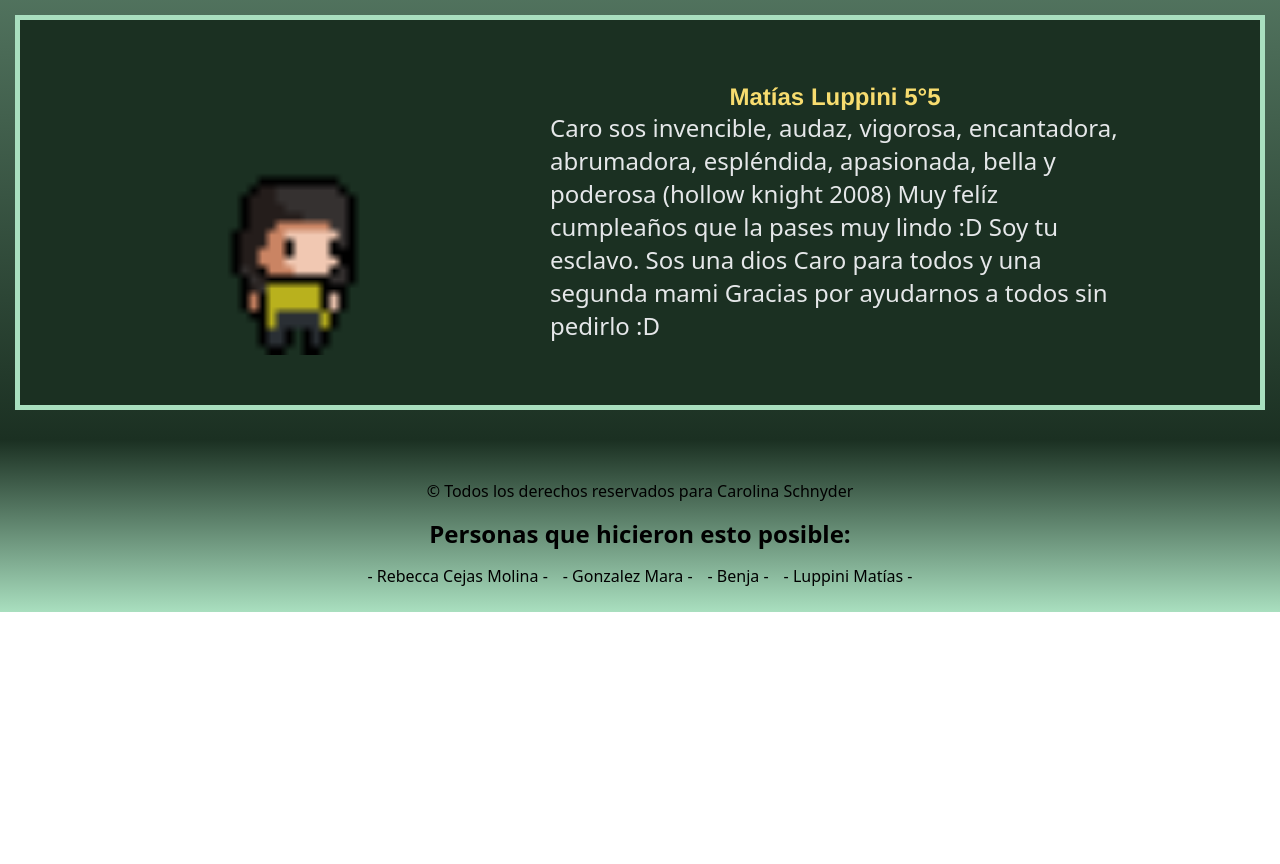
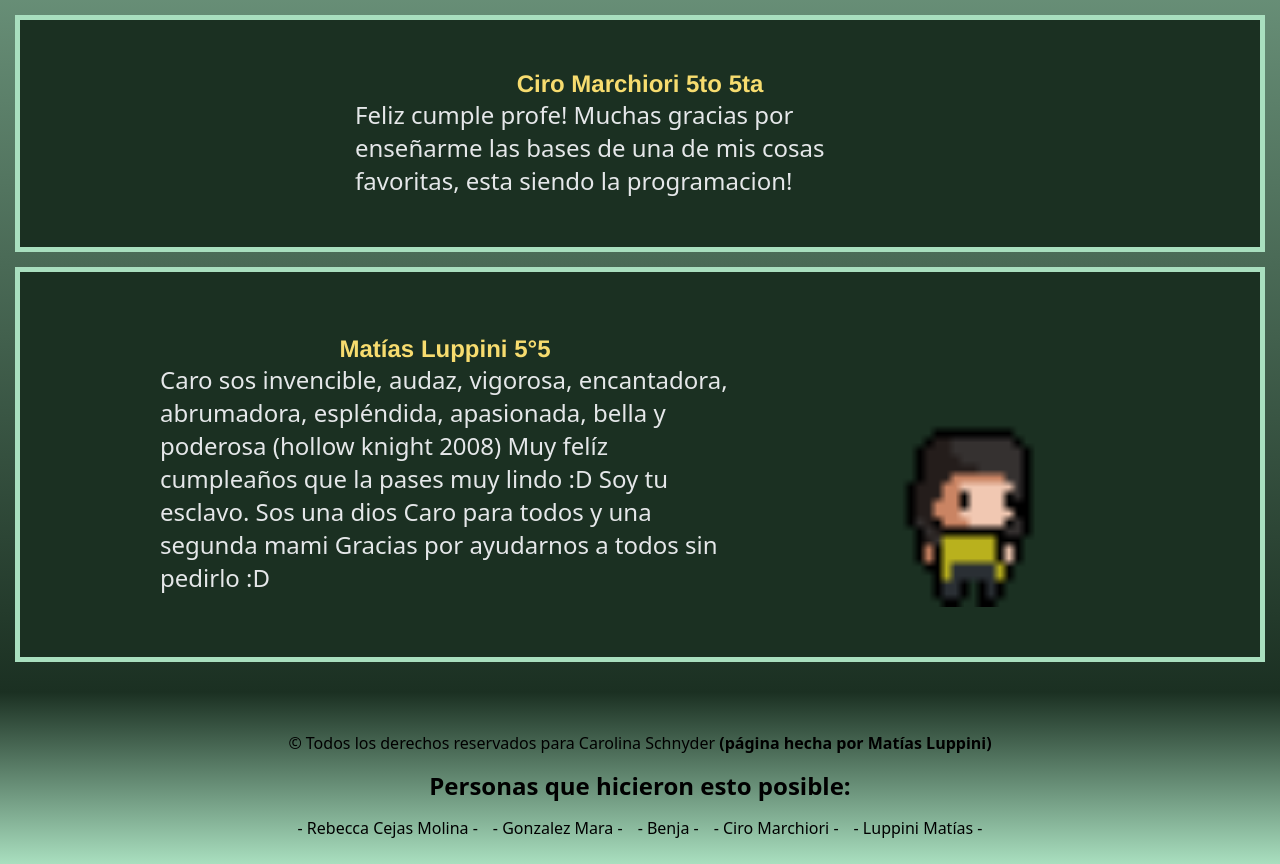
Before and after one commit to Mati9284/LABORATORIO-DE-PROGRAMACION-TP-N-DIFICIL, a plain HTML site: page index.html in a window 1280 px wide. Shown: the part 2258-3122 px from the top of the page. Before the commit the page ends 2870 px from the top, so only its background shows below. Drawn offline with Linux system fonts and the light colour scheme; a web font is replaced by a local one.

Commit message:
AÑADIDO: ACTUALIZADO: - nueva carta - mensaje footer creador

```diff
--- a/index.html
+++ b/index.html
@@ -30,13 +30,14 @@
     </main>
     <footer class="contenedor wrap justify-center">
         <header class="contenedor space-evenly column">
-            <p>&copy; Todos los derechos reservados para Carolina Schnyder</p>
+            <p>&copy; Todos los derechos reservados para Carolina Schnyder <strong>(página hecha por Matías Luppini)</strong></p>
             <h2>Personas que hicieron esto posible:</h2>
         </header>
         <section class="contenedor wrap justify-center">
             <p>- Rebecca Cejas Molina -</p>
             <p>- Gonzalez Mara -</p>
             <p>- Benja -</p>
+            <p>- Ciro Marchiori -</p>
             <p>- Luppini Matías -</p>
         </section>
     </footer>
--- a/js/cards.js
+++ b/js/cards.js
@@ -22,8 +22,16 @@ const datos = [
     {
         titulo: `Gonzalez Mara 4°7`,
         descripcion: `
-        Hola, profe. Soy Benja de 4°7. Le quiero decir feliz cumpleaños. Es una gran profe y gran persona. En serio la quiero un montón; sos la mejor profe que tuve en el transcurso de la secu, en sí. En serio, gracias por todo, profe. Gracias a usted me uní a Informática; sos de mis profes favoritas. Pero bueno, ¡feliz cumple, profe! Pásala genial hoy, en serio. 💗💗💗🫰😭😭💗💗💗💗🩷🩷🩷🩷🍊🩷🫰🫰🩷💗💗💗💗🩷🫰🐸🐸💚💚💚💚☘️☘️☘️`,
+        FELIZ CUMPLE PROFEEE ;33 💗
+        Quiero aprovechar la ocasión para recordarle lo importante que es para nosotros los alumnos y para toda la escuela en general (A veces pareciera como si fueras la única persona que puede encargarse de la institución) y estamos todos muy agradecidos por la gran profe y persona que es ;33
+        Espero que la pase muy bien en su día especial, TE AMAMOS MUCHO CAROOO 🗣️🗣️🗣️💗💗💗‼️‼️‼️‼️`,
         imagen: `Mara.jpeg`,
+    },
+    {
+        titulo: `Ciro Marchiori 5to 5ta `,
+        descripcion: `Feliz cumple profe! Muchas gracias por enseñarme las bases de una de mis cosas favoritas, esta siendo la programacion!`,
+        imagen: ``,
+        vuelta: true,
     },
     {
         titulo: `Matías Luppini 5°5`,
@@ -36,7 +44,6 @@ const datos = [
         Gracias por ayudarnos a todos sin pedirlo :D
         `,
         imagen: `Luppini.png`,
-        vuelta: true,
     },
 ];
 
```
